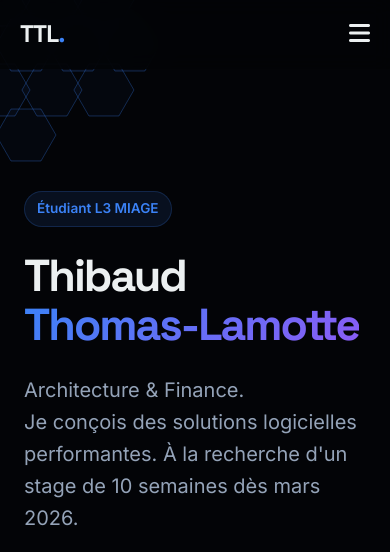
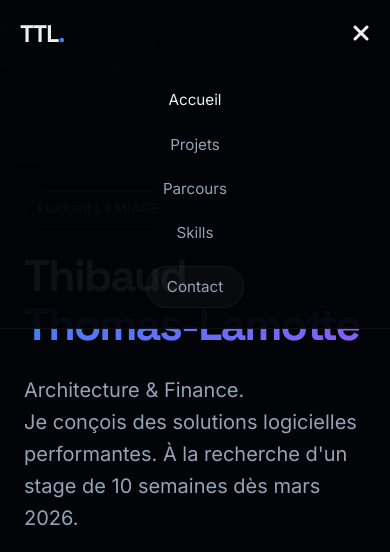
Before and after one commit to Tibxla/Portfolio, a plain HTML site: page index.html in a window 390 px wide. Both pictures are taken after a click on the element 359 px from the left and 34 px from the top of the page. Shown: the top 552 px of the page. Drawn offline with Linux system fonts and the light colour scheme.

Commit message:
Mobile compatible

```diff
--- a/script.js
+++ b/script.js
@@ -434,6 +434,38 @@ document.addEventListener('DOMContentLoaded', () => {
     });
 
     // ----------------------------------------------------------------------
+    // MOBILE MENU
+    // ----------------------------------------------------------------------
+    const menuToggle = document.querySelector('.menu-toggle');
+    const navLinks = document.querySelector('.nav-links');
+
+    if (menuToggle && navLinks) {
+        menuToggle.addEventListener('click', () => {
+            navLinks.classList.toggle('active');
+
+            // Icon animation
+            const icon = menuToggle.querySelector('i');
+            if (navLinks.classList.contains('active')) {
+                icon.classList.remove('fa-bars');
+                icon.classList.add('fa-times');
+            } else {
+                icon.classList.remove('fa-times');
+                icon.classList.add('fa-bars');
+            }
+        });
+
+        // Close menu when clicking a link
+        navLinks.querySelectorAll('a').forEach(link => {
+            link.addEventListener('click', () => {
+                navLinks.classList.remove('active');
+                const icon = menuToggle.querySelector('i');
+                icon.classList.remove('fa-times');
+                icon.classList.add('fa-bars');
+            });
+        });
+    }
+
+    // ----------------------------------------------------------------------
     // SMOOTH SCROLL
     // ----------------------------------------------------------------------
     document.querySelectorAll('a[href^="#"]').forEach(anchor => {
--- a/styles.css
+++ b/styles.css
@@ -677,7 +677,29 @@ footer {
 
 @media (max-width: 768px) {
     .navbar { padding: 15px 20px; }
-    .nav-links { display: none; } /* Pourrait être un menu burger mobile */
+    .nav-links {
+        display: none;
+        position: absolute;
+        top: 100%;
+        left: 0;
+        width: 100%;
+        background: rgba(3, 4, 7, 0.95);
+        backdrop-filter: blur(10px);
+        flex-direction: column;
+        padding: 20px 0;
+        border-bottom: 1px solid var(--glass-border);
+        gap: 20px;
+    }
+    .nav-links.active {
+        display: flex;
+        animation: fadeIn 0.3s ease;
+    }
+
+    @keyframes fadeIn {
+        from { opacity: 0; transform: translateY(-10px); }
+        to { opacity: 1; transform: translateY(0); }
+    }
+
     .menu-toggle { display: block; color: var(--text-primary); }
 
     .hero-content h1 { font-size: 2.8rem; }
```
